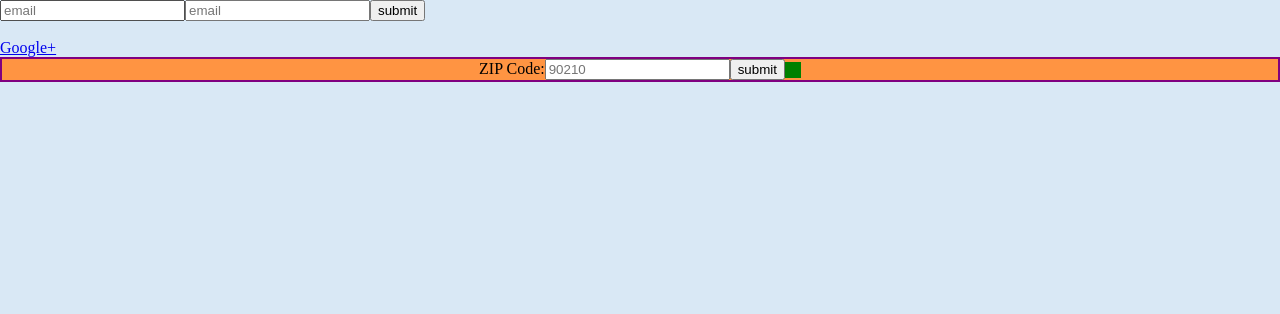
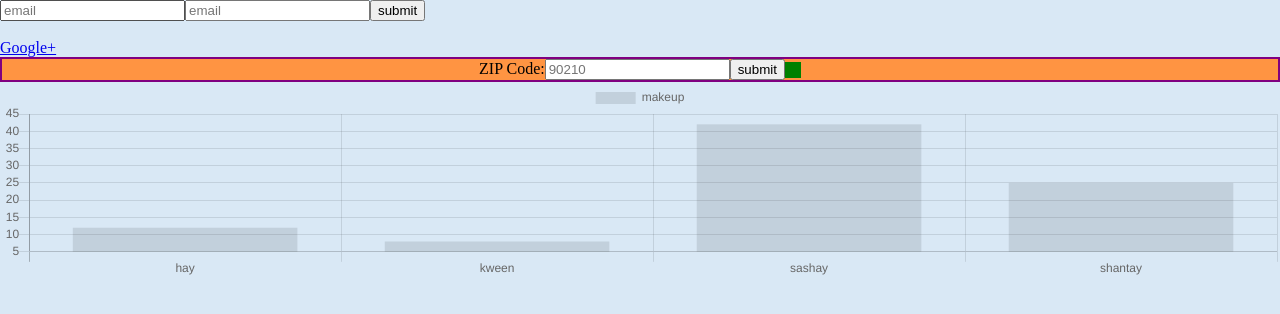
Before and after one commit to VaccineTracker/VaxxTrak, a React app: page / in a window 1280 px wide. Shown: the top 314 px of the page. Built offline with nearby package versions, Linux system fonts and the light colour scheme.

Commit message:
working on chartJS

```diff
--- a/src/App.jsx
+++ b/src/App.jsx
@@ -1,15 +1,15 @@
 import React from "react";
 
-import UserProvider from './store/UserContext';
+import UserProvider from './store/UserContext.js';
 import MainContainer from './components/MainContainer.jsx';
 
 const App = () => {
   return (
-    <UserProvider>
+    <UserProvider >
       <div className="app">
         <MainContainer />
       </div>
-    </UserProvider>
+    </ UserProvider>
   );
 }
 
--- /dev/null
+++ b/src/components/BarChart.jsx
@@ -0,0 +1,27 @@
+import React from 'react';
+import { Polar, Bar } from 'react-chartjs-2';
+
+const BarChart = () => {
+	return (
+		<div>
+			<Bar
+				data={{
+					labels   : [ 'hay', 'kween', 'sashay', 'shantay' ],
+					datasets : [
+						{
+							label : 'makeup',
+							data  : [ 12, 8, 42, 25 ]
+						}
+					]
+				}}
+				height={200}
+				width={200}
+				options={{
+					maintainAspectRatio : false
+				}}
+			/>
+		</div>
+	);
+};
+
+export default BarChart;
--- a/src/components/Chart.jsx
+++ b/src/components/Chart.jsx
@@ -13,10 +13,10 @@ class Chart extends Component {
   }
   render() {
     const data = {
-      labels: ['Moderna', 'Pfizer', 'Total Administered'],
+      labels: ['Moderna', 'Pfizer', 'Total Administered'], //total_distrubuted
       datasets: [
         {
-          label: 'My First dataset',
+          label: 'My First dataset', //oklahoma
           fill: false,
           lineTension: 0.1,
           backgroundColor: 'rgba(75,192,192,0.4)',
@@ -34,7 +34,7 @@ class Chart extends Component {
           pointHoverBorderWidth: 2,
           pointRadius: 1,
           pointHitRadius: 10,
-          data: [4800, 4000, 3000]
+          data: [4800, 4000, 3000] //310300......
         }
       ]
     };
--- a/src/components/MainContainer.jsx
+++ b/src/components/MainContainer.jsx
@@ -4,6 +4,7 @@ import { UserContext } from '../store/UserContext';
 import Chart from './Chart.jsx';
 import Vaccine from './Vaccine.jsx';
 import Login from './Login.jsx';
+import BarChart from './BarChart';
 
 export default () => {
   const [user] = useContext(UserContext);
@@ -11,12 +12,13 @@ export default () => {
   return user && user.loggedIn ? (
     <div className="main-container">
       <Vaccine />
-      <Chart />
+      <BarChart/>
     </div>
   ) : (
     <div className="main-container">
       <Login />
-      <Vaccine />
+        <Vaccine />
+        <BarChart />
     </div>
   );
 };
```
